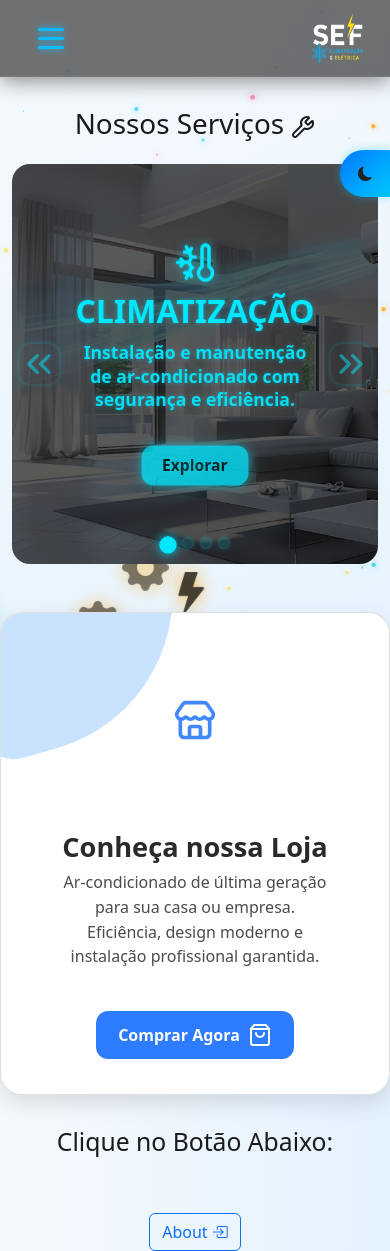
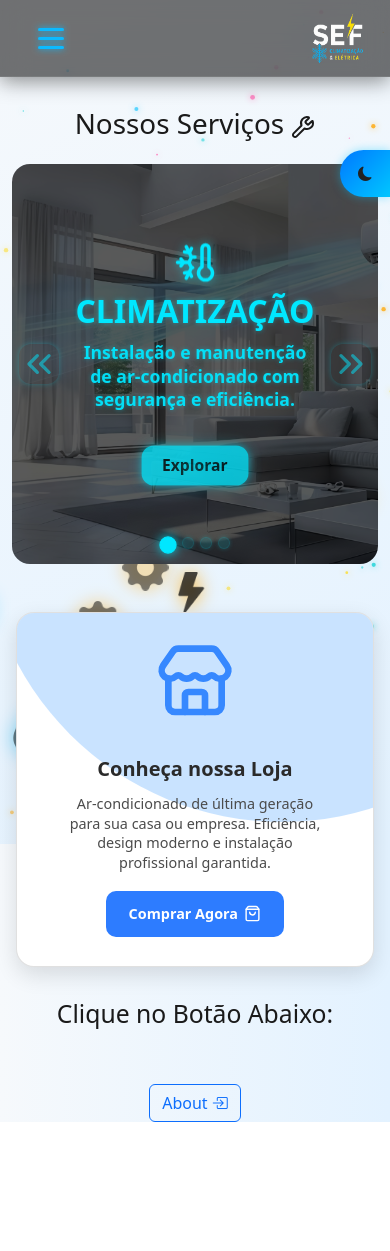
Before and after one commit to sfclimelet/siteemnextjs, a Next.js app: page / in a window 390 px wide. After the commit the page ends 1122 px from the top, so only its background shows below. Built offline with nearby package versions, Linux system fonts and the light colour scheme.

Commit message:
Códigos do arquivo _layout-loja-SEF.scss refeitos.

```diff
--- a/styles/pages/home/sectionLojaSEF/SectionLojaSEF.css
+++ b/styles/pages/home/sectionLojaSEF/SectionLojaSEF.css
@@ -1,108 +1,107 @@
 @charset "UTF-8";
+/* ========= CONTAINER PRINCIPAL DO CARD ========= */
 .container-loja-card {
-  width: 100%;
-  max-width: 600px;
-  margin: 2rem auto;
-  border-radius: 22px;
-  overflow: hidden;
   display: flex;
   flex-direction: column;
-  text-align: center;
-  padding-bottom: 1.8rem;
+  align-items: center;
+  justify-content: center;
+  position: relative !important;
+  width: 100%;
+  overflow: hidden;
 }
-.container-loja-card .card-top-area {
-  position: relative;
+
+/* ========= ÁREA SUPERIOR (onde fica o ícone + curva) ========= */
+.card-top-area {
   width: 100%;
-  /* Depois será estilizado */
-  height: 160px;
   display: flex;
+  flex-direction: column;
+  align-items: center;
   justify-content: center;
-  align-items: center;
+  position: relative !important;
 }
-.container-loja-card .card-top-area .card-top-icon {
-  z-index: 3;
-}
-.container-loja-card .card-top-area .card-curve {
-  position: absolute;
-  bottom: -1px;
-  height: 55px;
-  border-bottom-left-radius: 40px;
-  border-bottom-right-radius: 40px;
-  z-index: 2;
-}
-.container-loja-card .loja-title {
-  font-size: 1.4rem;
-  font-weight: 700;
-  margin-top: 1.4rem;
-}
-.container-loja-card .loja-descricao {
-  margin: 1rem auto;
-  width: 85%;
-  font-size: 0.95rem;
-  line-height: 1.45;
-}
-.container-loja-card .btn-loja {
-  margin: 1rem auto 0;
-  padding: 0.75rem 1.6rem;
-  border-radius: 10px;
-  border: none;
-  font-size: 1rem;
-  font-weight: 600;
-  text-decoration: none;
+
+/* Ícone do topo */
+.card-top-icon {
   display: flex;
   align-items: center;
-  gap: 0.5rem;
+  justify-content: center;
+}
+
+/* Curva */
+.card-curve {
+  position: absolute !important;
+  top: 0;
+  left: 50%;
+  pointer-events: none;
+}
+
+/* ========= ÁREA DE TEXTO ========= */
+.loja-title,
+.loja-descricao {
+  text-align: center;
+  display: block;
+}
+
+/* ========= BOTÃO ========= */
+.btn-loja {
+  display: inline-flex;
+  align-items: center;
+  justify-content: center;
   cursor: pointer;
 }
 
+/* ========= RESPONSIVIDADE — BASE GERAL ========= */
+@media (min-width: 768px) {
+  .container-loja-card {
+    flex-direction: row;
+    align-items: center;
+    justify-content: space-between;
+  }
+  .card-top-area,
+  .loja-title,
+  .loja-descricao {
+    text-align: left;
+    align-items: flex-start;
+  }
+}
 .container-loja-card {
   background: #ffffff;
-  border-radius: 22px;
+  border: 1px solid rgba(0, 0, 0, 0.12);
   box-shadow: 0 8px 22px rgba(0, 0, 0, 0.12);
-  border: 1px solid rgba(0, 0, 0, 0.12);
-  padding: 2.2rem 2rem;
-  position: relative;
-  overflow: hidden;
+  border-radius: 16px;
+  padding: 2.2rem 1.5rem;
+  margin: 2rem auto;
+}
+.container-loja-card .card-top-area {
+  margin-bottom: 1.4rem;
 }
 .container-loja-card .card-top-area .card-top-icon svg {
-  width: 44px;
-  height: 44px;
+  font-size: 2.2rem;
   color: #2d7cff;
-  opacity: 0.9;
-  z-index: 2;
-  position: relative;
   margin-bottom: 1rem;
 }
 .container-loja-card .card-top-area .card-curve {
+  width: 180%;
+  height: 220px;
+  top: -120px;
   content: "";
-  top: -70px;
-  left: -70px;
-  width: 230px;
-  height: 160px;
   background: #4da3ff;
   opacity: 0.3;
-  border-bottom-right-radius: 180px;
-  transform: rotate(-16deg);
-  z-index: 0;
+  border-radius: 50%;
 }
 .container-loja-card .loja-title {
   font-size: 1.7rem;
   font-weight: 700;
   color: #2a2a2a;
   margin-bottom: 0.4rem;
-  position: relative;
   z-index: 2;
-  text-align: center;
 }
 .container-loja-card .loja-descricao {
   font-size: 1rem;
   color: #4b4b4b;
   line-height: 1.55;
   margin: 0 auto 1.6rem auto;
-  max-width: 90%;
-  position: relative;
   z-index: 2;
-  text-align: center;
 }
 .container-loja-card .btn-loja {
   background: #2d7cff;
@@ -111,10 +110,98 @@
   border-radius: 12px;
   font-weight: 600;
   font-size: 1rem;
-  display: inline-flex;
-  align-items: center;
   gap: 0.5rem;
   border: none;
+  text-decoration: none;
   cursor: pointer;
   transition: background 0.35s ease, transform 0.25s ease;
+}
+
+@media (max-width: 375px) {
+  .container-loja-card {
+    width: 92%;
+    padding: 1.8rem 1.4rem;
+    border-radius: 18px;
+  }
+  .container-loja-card .card-top-area {
+    margin-bottom: 1.2rem;
+  }
+  .container-loja-card .card-top-area .card-top-icon svg {
+    width: 30px;
+    height: 30px;
+  }
+  .container-loja-card .card-top-area .card-curve {
+    width: 100%;
+    height: 100%;
+    top: -20%;
+    left: -250%;
+    border-radius: 50%;
+    z-index: 0;
+  }
+  .container-loja-card .loja-title {
+    font-size: 1.25rem;
+    margin-bottom: 0.8rem;
+    text-align: center;
+  }
+  .container-loja-card .loja-descricao {
+    font-size: 0.9rem;
+    line-height: 1.35;
+    max-width: 270px;
+    text-align: center;
+    margin: 0 auto 1.2rem auto;
+  }
+  .container-loja-card .btn-loja {
+    font-size: 0.9rem;
+    padding: 0.75rem 1.4rem;
+    border-radius: 10px;
+    gap: 0.4rem;
+  }
+  .container-loja-card .btn-loja svg {
+    width: 17px;
+    height: 17px;
+  }
+}
+@media (max-width: 575px) {
+  .container-loja-card {
+    width: 92%;
+    padding: 1.8rem 1.4rem;
+    border-radius: 18px;
+  }
+  .container-loja-card .card-top-area {
+    margin-bottom: 1.2rem;
+  }
+  .container-loja-card .card-top-area .card-top-icon svg {
+    font-size: 2.6rem;
+    width: 80px !important;
+    height: 80px !important;
+  }
+  .container-loja-card .card-top-area .card-curve {
+    width: 600px;
+    height: 600px;
+    top: -420px;
+    left: -57px;
+    border-radius: 50%;
+  }
+  .container-loja-card .loja-title {
+    font-size: 1.25rem;
+    margin-bottom: 0.8rem;
+    text-align: center;
+  }
+  .container-loja-card .loja-descricao {
+    font-size: 0.9rem;
+    line-height: 1.35;
+    max-width: 270px;
+    text-align: center;
+    margin: 0 auto 1.2rem auto;
+  }
+  .container-loja-card .btn-loja {
+    font-size: 0.9rem;
+    padding: 0.75rem 1.4rem;
+    border-radius: 10px;
+    gap: 0.4rem;
+  }
+  .container-loja-card .btn-loja svg {
+    width: 17px;
+    height: 17px;
+  }
 }/*# sourceMappingURL=SectionLojaSEF.css.map */
--- a/styles/pages/home/sectionLojaSEF/SectionLojaSEF.scss
+++ b/styles/pages/home/sectionLojaSEF/SectionLojaSEF.scss
@@ -3,3 +3,4 @@
 @use "./colors-lojaSEF";
 @use "./mixins-animations-lojaSEF";
 @use "./design-lojaSEF";
+@use "./lojaSEF-mobiles";
--- a/styles/pages/home/sectionLojaSEF/_design-lojaSEF.scss
+++ b/styles/pages/home/sectionLojaSEF/_design-lojaSEF.scss
@@ -3,34 +3,27 @@
 @mixin DESIGN-LOJA-SEF(){
     #{$c-Loja}{
         background: $crd-cor-bg;
-        border-radius: 22px;
+        border: 1px solid $crd-cor-brd;
         box-shadow: 0 8px 22px $crd-cor-sha;
-        border: 1px solid $crd-cor-brd;
-        padding: 2.2rem 2rem;
-        position: relative;
-        overflow: hidden;
+        border-radius: 16px;
+        padding: 2.2rem 1.5rem;
+        margin: 2rem auto;
 
         #{$lj-top}{
+            margin-bottom: 1.4rem;
             #{$lj-top-icon} svg{
-                width: 44px;
-                height: 44px;
+                font-size: 2.2rem;
                 color: $crd-cor-icon;
-                opacity: 0.9;
-                z-index: 2;
-                position: relative;
                 margin-bottom: 1rem;
             }
             #{$lj-curve}{
+                width: 180%;
+                height: 220px;
+                top: -120px;
                 content: "";
-                top: -70px;
-                left: -70px;
-                width: 230px;
-                height: 160px;
                 background: $crd-cor-curve;
                 opacity: 0.30;
-                border-bottom-right-radius: 180px;
-                transform: rotate(-16deg);
-                z-index: 0;
+                border-radius: 50%;
             }
         }
         #{$lj-title}{
@@ -38,19 +31,14 @@
             font-weight: 700;
             color: $crd-cor-title;
             margin-bottom: 0.4rem;
-            position: relative;
             z-index: 2;
-            text-align: center;
         }
         #{$lj-descri}{
             font-size: 1rem;
             color: $crd-cor-descri;
             line-height: 1.55;
             margin: 0 auto 1.6rem auto;
-            max-width: 90%;
-            position: relative;
             z-index: 2;
-            text-align: center;
         }
         #{$lj-btn}{
             background: $crd-cor-btn-bg;
@@ -59,10 +47,9 @@
             border-radius: 12px;
             font-weight: 600;
             font-size: 1rem;
-            display: inline-flex;
-            align-items: center;
             gap: 0.5rem;
             border: none;
+            text-decoration: none;
             cursor: pointer;
             transition: background 0.35s ease, transform 0.25s ease;
         }
--- a/styles/pages/home/sectionLojaSEF/_layout-lojaSEF.scss
+++ b/styles/pages/home/sectionLojaSEF/_layout-lojaSEF.scss
@@ -1,66 +1,73 @@
 @use "./globals-lojaSEF" as *;
 
 @mixin Layout-Loja-SEF(){
-    #{$c-Loja}{
-        width: 100%;
-        max-width: 600px;
-        margin: 2rem auto;
-        border-radius: 22px;
-        overflow: hidden;
+    /* ========= CONTAINER PRINCIPAL DO CARD ========= */
+    #{$c-Loja} {
         display: flex;
         flex-direction: column;
+        align-items: center;
+        justify-content: center;
+
+        position: relative !important;
+        width: 100%;
+        overflow: hidden;
+    }
+
+    /* ========= ÁREA SUPERIOR (onde fica o ícone + curva) ========= */
+    #{$lj-top} {
+        width: 100%;
+        display: flex;
+        flex-direction: column;
+        align-items: center;
+        justify-content: center;
+
+        position: relative !important;
+    }
+
+    /* Ícone do topo */
+    #{$lj-top-icon} {
+        display: flex;
+        align-items: center;
+        justify-content: center;
+    }
+
+    /* Curva */
+    #{$lj-curve} {
+        position: absolute !important;
+        top: 0;
+        left: 50%;
+        pointer-events: none;
+    }
+
+    /* ========= ÁREA DE TEXTO ========= */
+    #{$lj-title},
+    #{$lj-descri} {
         text-align: center;
-        padding-bottom: 1.8rem;
+        display: block;
+    }
 
-        #{$lj-top}{
-            position: relative;
-            width: 100%;
+    /* ========= BOTÃO ========= */
+    #{$lj-btn} {
+        display: inline-flex;
+        align-items: center;
+        justify-content: center;
+        cursor: pointer;
+    }
 
-            /* Depois será estilizado */
-            height: 160px;
-
-            display: flex;
-            justify-content: center;
+    /* ========= RESPONSIVIDADE — BASE GERAL ========= */
+    @media (min-width: 768px) {
+        #{$c-Loja} {
+            flex-direction: row;
             align-items: center;
-
-            #{$lj-top-icon}{
-                z-index: 3;
-            }
-            #{$lj-curve}{
-                position: absolute;
-                bottom: -1px;
-                height: 55px;
-                border-bottom-left-radius: 40px;
-                border-bottom-right-radius: 40px;
-                z-index: 2;
-            }
-        }
-        #{$lj-title}{
-            font-size: 1.4rem;
-            font-weight: 700;
-            margin-top: 1.4rem;
-        }
-        #{$lj-descri}{
-            margin: 1rem auto;
-            width: 85%;
-            font-size: 0.95rem;
-            line-height: 1.45;
-        }
-        #{$lj-btn}{
-            margin: 1rem auto 0;
-            padding: 0.75rem 1.6rem;
-            border-radius: 10px;
-            border: none;
-            font-size: 1rem;
-            font-weight: 600;
-            text-decoration: none;
-
-            display: flex;
-            align-items: center;
-            gap: 0.5rem;
-            cursor: pointer;
+            justify-content: space-between;
         }
 
+        #{$lj-top},
+        #{$lj-title},
+        #{$lj-descri} {
+            text-align: left;
+            align-items: flex-start;
+        }
     }
 }
 @include Layout-Loja-SEF();
--- /dev/null
+++ b/styles/pages/home/sectionLojaSEF/_lojaSEF-mobiles.scss
@@ -0,0 +1,103 @@
+@use "./globals-lojaSEF" as *;
+
+@mixin LojaSEF-mobile-375PX(){
+    #{$c-Loja}{
+        width: 92%;
+        padding: 1.8rem 1.4rem;
+        border-radius: 18px;
+        #{$lj-top}{
+            margin-bottom: 1.2rem;
+            #{$lj-top-icon} svg{
+                width: 30px;
+                height: 30px;
+            }
+            #{$lj-curve}{
+                width: 100%;
+                height: 100%;
+                top: -20%;
+                left: -250%;
+                border-radius: 50%;
+                z-index: 0;
+            }
+        }
+        #{$lj-title}{
+            font-size: 1.25rem;
+            margin-bottom: 0.8rem;
+            text-align: center;
+        }
+        #{$lj-descri}{
+            font-size: 0.9rem;
+            line-height: 1.35;
+            max-width: 270px;
+            text-align: center;
+            margin: 0 auto 1.2rem auto;
+        }
+        #{$lj-btn}{
+            font-size: 0.9rem;
+            padding: 0.75rem 1.4rem;
+            border-radius: 10px;
+            gap: 0.4rem;
+
+            svg{
+                width: 17px;
+                height: 17px;
+            }
+        }
+    }
+
+}
+
+@mixin LojaSEF-mobile-575PX(){
+    #{$c-Loja}{
+        width: 92%;
+        padding: 1.8rem 1.4rem;
+        border-radius: 18px;
+        #{$lj-top}{
+            margin-bottom: 1.2rem;
+            #{$lj-top-icon} svg{
+                font-size: 2.6rem;
+                width: 80px !important;
+                height: 80px !important;
+            }
+            #{$lj-curve}{
+                width: 600px;
+                height: 600px;
+                top: -420px;
+                left: -57px;
+                border-radius: 50%;
+            }
+        }
+        #{$lj-title}{
+            font-size: 1.25rem;
+            margin-bottom: 0.8rem;
+            text-align: center;
+        }
+        #{$lj-descri}{
+            font-size: 0.9rem;
+            line-height: 1.35;
+            max-width: 270px;
+            text-align: center;
+            margin: 0 auto 1.2rem auto;
+        }
+        #{$lj-btn}{
+            font-size: 0.9rem;
+            padding: 0.75rem 1.4rem;
+            border-radius: 10px;
+            gap: 0.4rem;
+
+            svg{
+                width: 17px;
+                height: 17px;
+            }
+        }
+    }
+
+}
+
+@media (max-width: 375px){
+    @include LojaSEF-mobile-375PX();
+}
+
+@media (max-width: 575px){
+    @include LojaSEF-mobile-575PX();
+}
```
Also changed, not shown: 1 other file (tests, documents, lock files or other folders).
